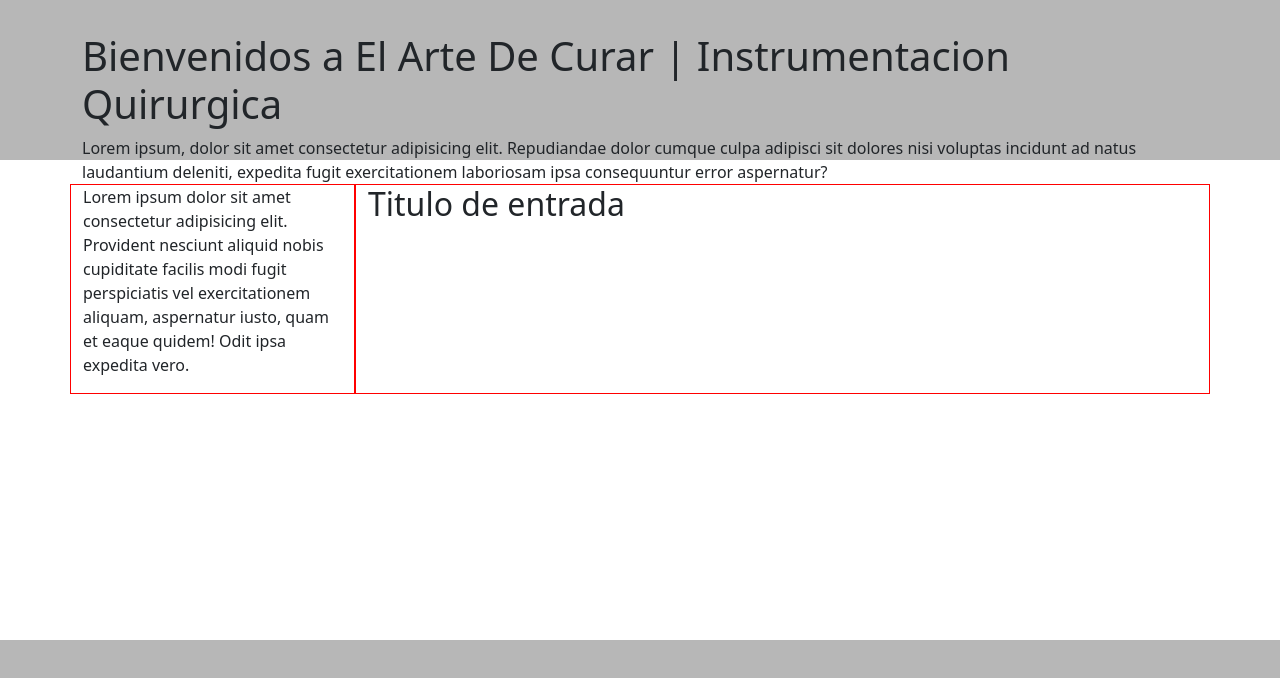
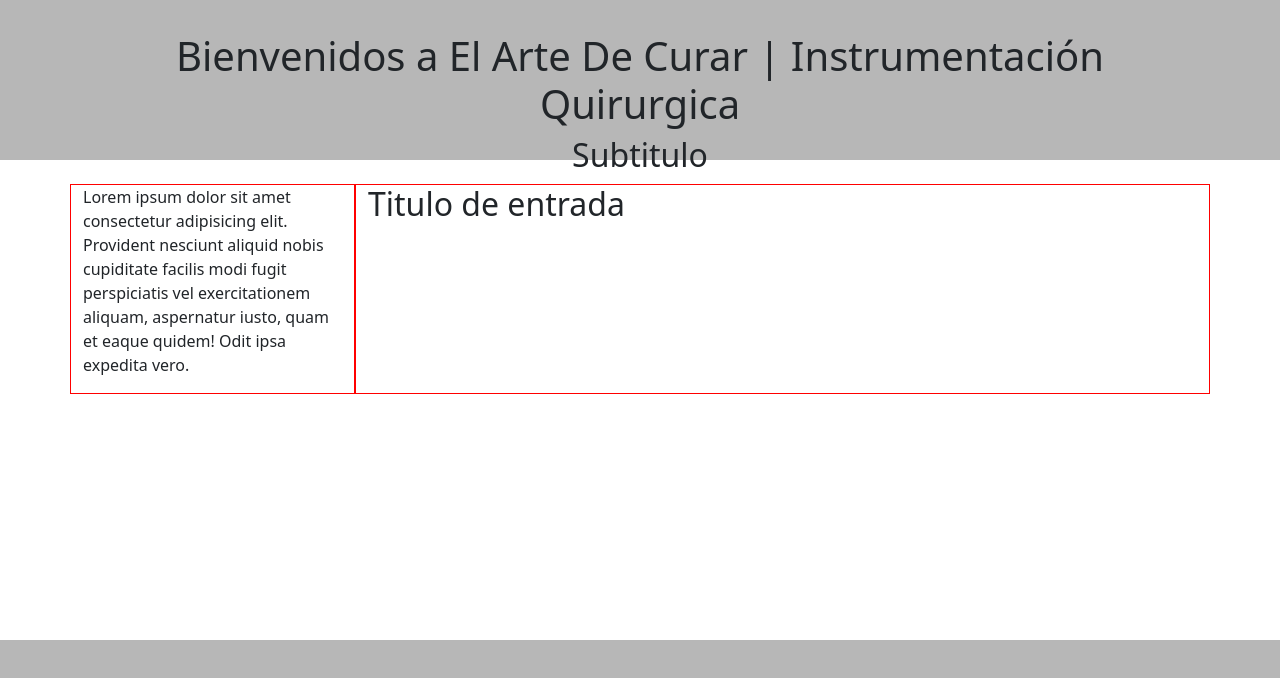
Before and after one commit to elartedecurariq/blog, a website: page index.html in a window 1280 px wide. Drawn offline with nearby package versions, Linux system fonts and the light colour scheme.

Commit message:
diseño alfa

```diff
--- a/index.html
+++ b/index.html
@@ -15,8 +15,8 @@
     <!------------>
     <header class="container-fluid">
         <div class="container">
-            <h1>Bienvenidos a El Arte De Curar | Instrumentacion Quirurgica</h1>
-            <p>Lorem ipsum, dolor sit amet consectetur adipisicing elit. Repudiandae dolor cumque culpa adipisci sit dolores nisi voluptas incidunt ad natus laudantium deleniti, expedita fugit exercitationem laboriosam ipsa consequuntur error aspernatur?</p>
+            <h1>Bienvenidos a El Arte De Curar | Instrumentación Quirurgica</h1>
+            <h2>Subtitulo</h2>
         </div>
     </header>
 
@@ -37,11 +37,6 @@
                     <!-- entre estas 'p' vas a escribir lo que vos quieras -->
                     <p>
 
-
-
-
-
-
                     </p>
 
             </div>
--- a/styles.scss
+++ b/styles.scss
@@ -10,6 +10,8 @@ header {
     background-color: rgba(0, 0, 0, 0.282);
     margin-bottom: 1.5em;
     height: 10em;
+    text-align: center;
+    justify-content: center;
 }
 // MAIN
 main {
```
Also changed, not shown: styles.css, 1 other file.
